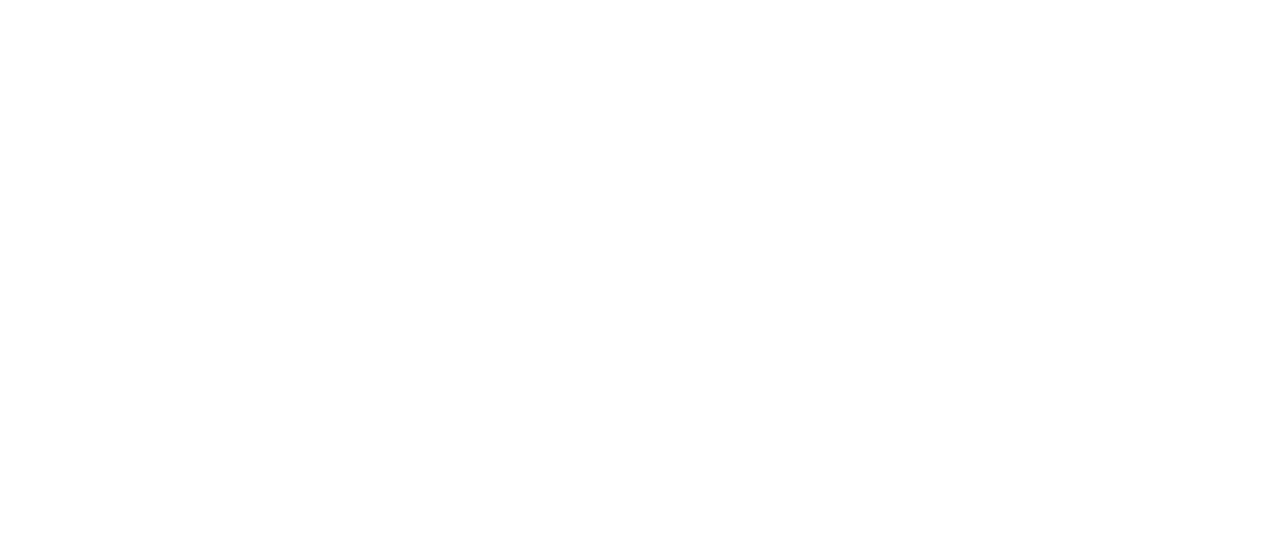
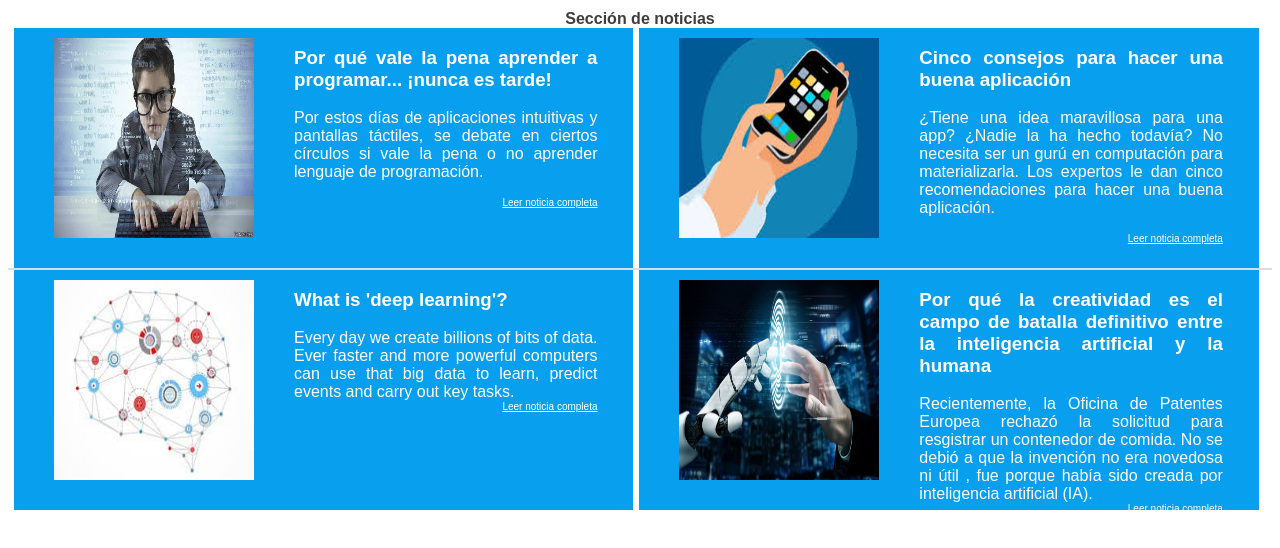
Before and after one commit to dacugo/Semana-1-24, a website: page src/index.html in a window 1280 px wide. Drawn offline with Linux system fonts and the light colour scheme.

Commit message:
Sección noticias

```diff
--- a/src/index.html
+++ b/src/index.html
@@ -3,9 +3,63 @@
 <head>
     <meta charset="UTF-8">
     <meta name="viewport" content="width=device-width, initial-scale=1.0">
+    <link rel="stylesheet" href="style.css">
     <title>Mi primera pagina web</title>
 </head>
 <body>
-<p></p>
+    <section class="section-2" id="news">
+        <p class="section-text">Sección de noticias</p>
+        <div class="section-news">
+            <div class="news">
+                <div class="news-data">
+                    <div class="news-image">
+                        <img src=./img/programming.jpg width="200" height="200">
+                    </div>
+                    <div class="news-text">
+                        <h3>Por qué vale la pena aprender a programar... ¡nunca es tarde!</h3>
+                        <p class="news-info" >Por estos días de aplicaciones intuitivas y pantallas táctiles,
+                             se debate en ciertos círculos si vale la pena o no aprender lenguaje de programación.</p>
+                        <span class="news-url"><a href="https://www.bbc.com/mundo/noticias/2014/09/140904_tecnologia_lenguaje_programacion_finde_yv">Leer noticia completa </a></span>
+                    </div>
+                </div>
+                <div class="news-data">
+                    <div class="news-image">
+                        <img src=./img/movil.jpg width="200" height="200">
+                    </div>
+                    <div class="news-text">
+                        <h3>Cinco consejos para hacer una buena aplicación</h3>
+                        <p class="news-info" >¿Tiene una idea maravillosa para una app? ¿Nadie la ha hecho todavía?
+                            No necesita ser un gurú en computación para materializarla.
+                            Los expertos le dan cinco recomendaciones para hacer una buena aplicación. </p>
+                        <span class="news-url"><a href="https://www.bbc.com/mundo/noticias/2011/10/111024_consejos_buena_aplicacion_mr">Leer noticia completa </a></span> </div>
+                </div>
+            </div>
+            <div class="news">
+                <div class="news-data">
+                    <div class="news-image">
+                        <img src=./img/DL.jpg width="200" height="200">
+                    </div>
+                    <div class="news-text">
+                        <h3>What is 'deep learning'?</h3>
+                        <p class="news-info" style="margin:0; padding:0;">
+                            Every day we create billions of bits of data. Ever faster and more powerful computers can use
+                             that big data to learn, predict events and carry out key tasks.</p>
+                        <span class="news-url"><a href="https://www.bbc.com/news/av/business-38530245">Leer noticia completa </a></span> </div>
+                </div>
+                <div class="news-data">
+                    <div class="news-image">
+                        <img src=./img/IA.jpg width="200" height="200">
+                    </div>
+                    <div class="news-text">
+                        <h3>Por qué la creatividad es el campo de batalla definitivo entre la inteligencia artificial y la humana</h3>
+                        <p class="news-info" style="margin:0; padding:0;">Recientemente, la Oficina de Patentes Europea rechazó la solicitud
+                             para resgistrar un contenedor de comida. No se debió a que la invención no era novedosa ni útil
+                            , fue porque había sido creada por inteligencia artificial (IA).</p>
+                        <span class="news-url"><a href="https://www.bbc.com/mundo/noticias-51414294">Leer noticia completa </a></span> </div>
+                </div>
+            </div>
+        </div>
+    </section>
+
 </body>
 </html>
--- /dev/null
+++ b/src/style.css
@@ -0,0 +1,60 @@
+body{
+    margin-top: 10px;
+    font-family: Arial, Helvetica, sans-serif;
+}
+.section-2{
+    height: 500px;
+    background-color: gainsboro;
+}
+.section-text{
+    margin: 0;
+    color: #3e3e3e;
+    background: white;
+    font-weight: bold;
+    text-align: center;
+}
+.section-news > div:first-child{
+    margin-bottom: 2px;
+    background-color: #ffffff;
+}
+.news{
+    width: 100%;
+    background-color: #ffffff;
+    height: 240px;
+    display: -webkit-inline-box;
+    display: -ms-inline-flexbox;
+    display: inline-flex;
+}
+.news > div:first-child{
+    margin: 0 6px;
+}
+.news-data{
+    width: 49%;
+    height: 100%;
+    background-color: #099FEF;
+    display: -webkit-inline-box;
+    display: -ms-inline-flexbox;
+    display: inline-flex;
+}
+.news-image{
+    margin: 10px 0;
+    padding: 0 40px;
+    color: white;
+}
+.news-text{
+    color: white;
+    text-align: justify;
+    width: 49%;
+
+}
+.news-text > span.news-url{
+    text-align: right;
+}
+.news-url{
+    font-size: 10px;
+    float: right;
+    color: #ffffff
+}
+.news-url > a{
+    color: #ffffff;
+}
```
Also changed, not shown: src/img/DL.jpg (added), src/img/IA.jpg (added), src/img/movil.jpg (added), src/img/programming.jpg (added), 1 other file.
